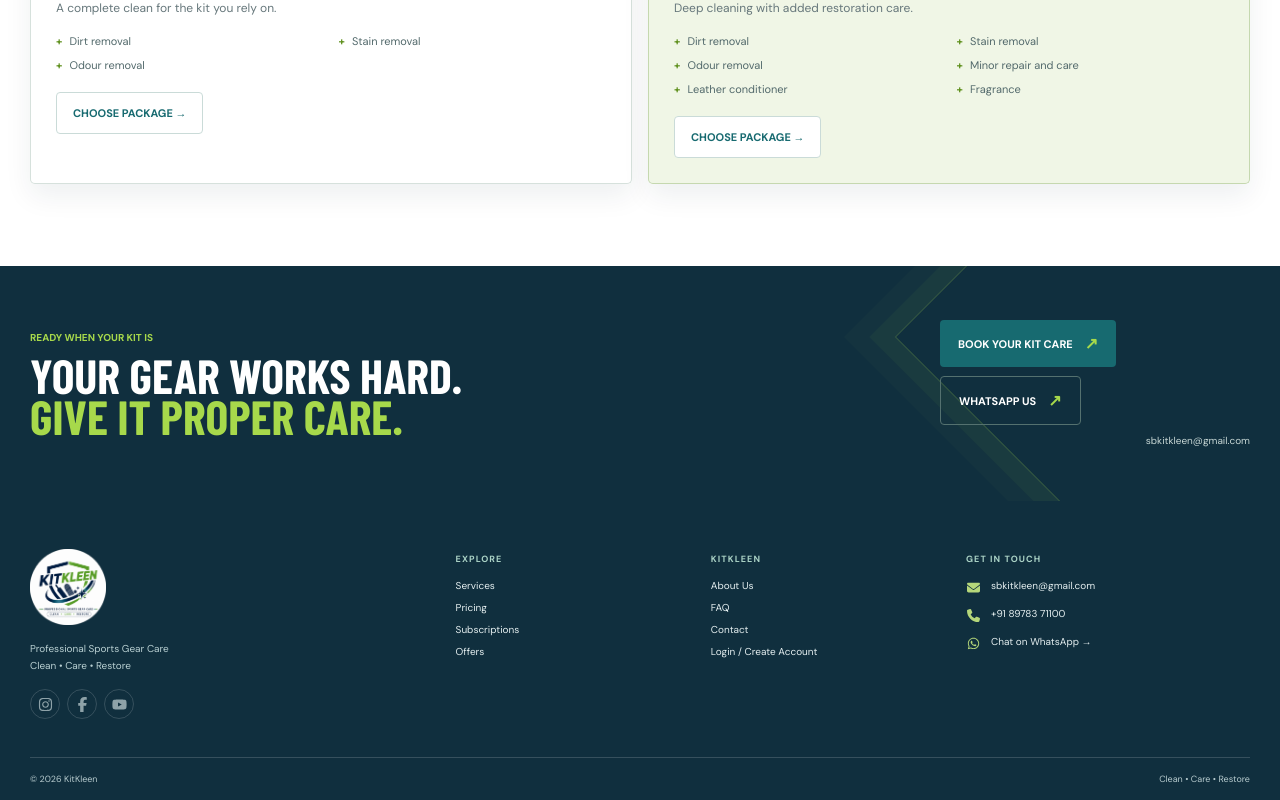
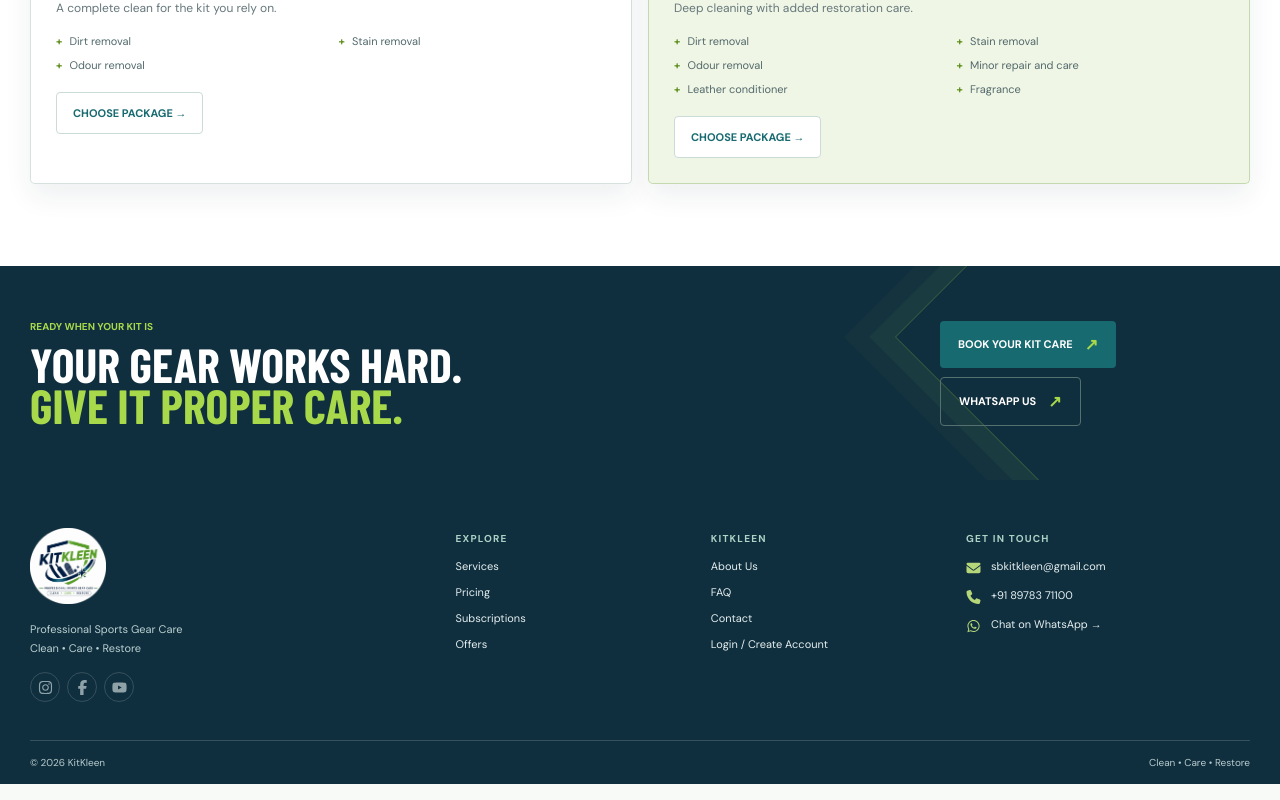
Before and after one commit to sbkitkleen/KitKleen, a Next.js app: page / in a window 1280 px wide. Shown: the part 5325-6125 px from the top of the page. Built offline with nearby package versions, Linux system fonts and the light colour scheme.

Commit message:
Refine homepage footer

```diff
--- a/app/globals.css
+++ b/app/globals.css
@@ -22,10 +22,10 @@
 .auth-wrap{max-width:470px;margin:52px auto}.auth-card{background:white;border:1px solid var(--line);border-radius:22px;padding:25px;box-shadow:var(--shadow)}.auth-tabs{display:grid;grid-template-columns:1fr 1fr;background:#edf5f2;border-radius:999px;padding:3px;margin-bottom:23px}.auth-tabs button{border:0;border-radius:999px;background:none;padding:9px;font-size:10px;font-weight:900;color:var(--muted)}.auth-tabs button.active{background:white;color:var(--teal);box-shadow:0 4px 12px rgba(25,80,80,.08)}.auth-card h2{font:700 42px/.9 "Barlow Condensed";text-transform:uppercase;margin:0 0 9px}.auth-card p{color:var(--muted);font-size:10px;line-height:1.7}.auth-form{display:grid;gap:10px}.auth-form input{padding:12px;border:1px solid #d7e2df;border-radius:9px}.auth-form button{border:0;cursor:pointer}
 .cart-layout{display:grid;grid-template-columns:1.25fr .75fr;gap:18px}.cart-list,.cart-summary{background:white;border:1px solid var(--line);border-radius:22px;padding:21px}.cart-item{display:grid;grid-template-columns:1fr auto;gap:12px;padding:15px 0;border-bottom:1px solid #e7eeec}.cart-item:last-child{border:0}.cart-item h3{font:700 24px/.95 "Barlow Condensed";text-transform:uppercase;margin:0 0 5px}.cart-item small{color:var(--muted);font-size:9px}.cart-item strong{font:700 24px "Barlow Condensed"}.qty{display:flex;align-items:center;justify-content:end;gap:6px;margin-top:8px}.qty button{width:26px;height:26px;border:1px solid #cbdcd8;background:white;border-radius:7px}.qty span{min-width:18px;text-align:center;font-size:10px;font-weight:900}.summary-row{display:flex;justify-content:space-between;padding:11px 0;border-bottom:1px solid #e8efed;font-size:11px}.summary-total{border:0;font-weight:900}.summary-total strong{font:700 31px "Barlow Condensed"}
 .empty-state{padding:55px 25px;text-align:center;background:white;border:1px dashed #bfd4d0;border-radius:21px}.empty-state h2{font:700 41px/.9 "Barlow Condensed";text-transform:uppercase;margin:0 0 8px}.empty-state p{font-size:10px;color:var(--muted)}
-.footer{background:#1e5e66;color:#dbe9ea;padding:48px 0 0}.footer-grid{display:grid;grid-template-columns:1.4fr .8fr .8fr 1fr;gap:35px}.footer-brand{max-width:280px}.footer-logo{width:64px;height:64px;object-fit:contain}.footer-word{color:white;font-size:28px;margin-top:5px}.footer p{font-size:10px;line-height:1.7;color:#b9d0d2}.footer h4{font-size:9px;text-transform:uppercase;letter-spacing:.12em;color:#abd3c6;margin:4px 0 14px}.footer-grid>div:not(.footer-brand) a{display:block;font-size:10px;margin-bottom:9px;color:#e5eff0}.social-row{display:flex;gap:7px;margin-top:15px}.social-row a{width:30px;height:30px!important;border:1px solid rgba(255,255,255,.25);border-radius:50%;display:grid!important;place-items:center;color:white!important;font-size:9px!important;margin:0!important}.footer-bottom{margin-top:38px;padding:15px 0;border-top:1px solid rgba(255,255,255,.12);display:flex;justify-content:space-between;font-size:9px;color:#b7cbce}
+.footer{background:#1e5e66;color:#dbe9ea;padding:48px 0 0}.footer-grid{display:grid;grid-template-columns:1.4fr .8fr .8fr 1fr;gap:35px}.footer-brand{max-width:280px}.footer-logo{width:64px;height:64px;object-fit:contain}.footer-word{color:white;font-size:28px;margin-top:5px}.footer p{font-size:11px;line-height:1.7;color:#b9d0d2}.footer h4{font-size:10px;text-transform:uppercase;letter-spacing:.12em;color:#abd3c6;margin:4px 0 14px}.footer-grid>div:not(.footer-brand) a{display:block;font-size:11px;line-height:1.45;margin-bottom:10px;color:#e5eff0}.footer-contact a{display:flex!important;align-items:center;gap:9px}.footer-contact a svg{width:14px;height:14px;flex:0 0 14px;font-size:13px;color:#a7d94b}.social-row{display:flex;gap:7px;margin-top:15px}.social-row a{width:30px;height:30px!important;border:1px solid rgba(255,255,255,.25);border-radius:50%;display:grid!important;place-items:center;color:white!important;font-size:10px!important;margin:0!important}.footer-bottom{margin-top:38px;padding:15px 0;border-top:1px solid rgba(255,255,255,.12);display:flex;justify-content:space-between;font-size:10px;color:#b7cbce}
 @media(max-width:1040px){.main-nav{display:none}.main-nav.nav-open{display:flex;position:absolute;top:110px;left:0;right:0;background:white;padding:15px;flex-wrap:wrap;box-shadow:var(--shadow);border-bottom:1px solid var(--line)}.menu-button{display:block}.header-actions{margin-left:auto}.hero-grid,.about-grid,.contact-grid,.cart-layout{grid-template-columns:1fr}.product-grid{grid-template-columns:1fr 1fr}.card-grid{grid-template-columns:repeat(2,1fr)}.process-grid{grid-template-columns:repeat(2,1fr)}.feature-grid{grid-template-columns:1fr 1fr}.feature:nth-child(2){border-right:0}.subscribe-grid{grid-template-columns:1fr}}
 
-@media(max-width:650px){.shell{width:calc(100% - 28px)}.utility-inner{height:auto;min-height:34px;padding:6px 0;flex-direction:column;align-items:flex-start;gap:2px}.utility-links{gap:8px;flex-direction:column}.header-inner{height:70px}.brand-link{min-width:auto}.brand-word{font-size:28px}.brand-logo{width:47px;height:47px}.header-login{display:none}.cart-link span{display:none}.main-nav.nav-open{top:104px}.hero{padding:48px 0}.hero h1,.page-hero h1{font-size:52px}.hero-art{min-height:350px}.hero-logo{width:210px;height:210px}.section{padding:60px 0}.section-title{display:block}.section-title h2{font-size:49px}.section-title p{margin-top:14px}.card-grid,.product-grid,.package-grid,.feature-grid,.process-grid,.values,.form-grid{grid-template-columns:1fr}.price-row{grid-template-columns:1fr 90px}.price-row .table-button{display:none}.faq-layout{grid-template-columns:1fr}.faq-nav{display:none}.footer-grid{grid-template-columns:1fr 1fr}.footer-brand{grid-column:1/-1}.footer-bottom{flex-direction:column;gap:5px}}
+@media(max-width:650px){.shell{width:calc(100% - 28px)}.utility-inner{height:auto;min-height:34px;padding:6px 0;flex-direction:column;align-items:flex-start;gap:2px}.utility-links{gap:8px;flex-direction:column}.header-inner{height:70px}.brand-link{min-width:auto}.brand-word{font-size:28px}.brand-logo{width:47px;height:47px}.header-login{display:none}.cart-link span{display:none}.main-nav.nav-open{top:104px}.hero{padding:48px 0}.hero h1,.page-hero h1{font-size:52px}.hero-art{min-height:350px}.hero-logo{width:210px;height:210px}.section{padding:60px 0}.section-title{display:block}.section-title h2{font-size:49px}.section-title p{margin-top:14px}.card-grid,.product-grid,.package-grid,.feature-grid,.process-grid,.values,.form-grid{grid-template-columns:1fr}.price-row{grid-template-columns:1fr 90px}.price-row .table-button{display:none}.faq-layout{grid-template-columns:1fr}.faq-nav{display:none}.footer-grid{grid-template-columns:1fr 1fr}.footer-brand{grid-column:1/-1}.footer-bottom{flex-direction:column;gap:5px}.footer p{font-size:11px}.footer h4{font-size:10px}.footer-grid>div:not(.footer-brand) a{font-size:11px}.footer-contact a{gap:8px}.footer-contact a svg{width:13px;height:13px;flex-basis:13px}.footer-bottom{font-size:10px}}
 
 /* KitKleen field identity */
 :root{--ink:#102f3e;--teal:#176a70;--teal2:#10545c;--green:#a7d94b;--greenSoft:#edf6d9;--sky:#eaf2f2;--paper:#f3f6f4;--line:#d8e2df;--muted:#66777b;--cream:#f8faf8;--shadow:0 16px 38px rgba(16,47,62,.1)}
@@ -44,7 +44,7 @@
 .process-section{background:#edf3ef;overflow:hidden}.timeline{position:relative;display:grid;grid-template-columns:repeat(4,1fr);gap:22px;padding-top:12px}.timeline:before{content:"";position:absolute;left:8px;right:8px;top:32px;height:2px;background:linear-gradient(90deg,var(--green) 0 0%,#c7d6d1 0%);animation:timeline-fill 1.6s .2s ease-out forwards}.timeline-step{position:relative;z-index:1}.timeline-marker{width:42px;height:42px;display:grid;place-items:center;background:#edf3ef;border:2px solid var(--teal);transform:skew(-8deg)}.timeline-marker span{font:700 15px "Barlow Condensed";color:var(--teal);transform:skew(8deg)}.timeline-copy{padding:19px 12px 0 0}.timeline-copy h3{font:700 27px "Barlow Condensed";letter-spacing:0;margin:0 0 8px}.timeline-copy p{max-width:230px;color:var(--muted);font-size:10px;line-height:1.7;margin:0}.timeline-step:nth-child(2) .timeline-marker,.timeline-step:nth-child(4) .timeline-marker{border-color:#90b64d}.timeline-step:nth-child(2) .timeline-marker span,.timeline-step:nth-child(4) .timeline-marker span{color:#608b25}@keyframes timeline-fill{to{background:linear-gradient(90deg,var(--green) 0 100%,#c7d6d1 100%)}}
 .why-layout{display:grid;grid-template-columns:.72fr 1.28fr;gap:50px;align-items:start}.why-heading h2{font:700 47px/.88 "Barlow Condensed";letter-spacing:0;margin:13px 0}.why-heading h2 em{font-style:normal;color:var(--teal)}.why-heading>p{color:var(--muted);font-size:12px;line-height:1.7;max-width:300px}.benefit-grid{display:grid;grid-template-columns:repeat(2,1fr);gap:0 22px}.benefit-item{position:relative;padding:14px 0 16px 43px;border-bottom:1px solid var(--line)}.benefit-item>span{position:absolute;left:0;top:16px;color:#7fa644;font:700 16px "Barlow Condensed"}.benefit-item h3{font-size:12px;margin:0 0 6px}.benefit-item p{font-size:10px;line-height:1.6;color:var(--muted);margin:0}
 .audience-section{padding:74px 0;background:#e7efeb}.audience-grid{display:grid;grid-template-columns:repeat(3,1fr);border-top:1px solid #cad8d2;border-left:1px solid #cad8d2}.audience-item{min-height:88px;position:relative;display:flex;align-items:center;gap:14px;padding:16px;border-right:1px solid #cad8d2;border-bottom:1px solid #cad8d2;transition:background .2s}.audience-item:hover{background:#f7faf6}.audience-item span{color:#6f9a35;font:700 14px "Barlow Condensed"}.audience-item strong{font:700 17px/1 "Barlow Condensed";letter-spacing:0}.audience-item b{margin-left:auto;color:var(--teal);font-size:14px}
-.booking-band{padding:54px 0;background:#102f3e;color:white;position:relative;overflow:hidden}.booking-band:after{content:"";position:absolute;right:-100px;top:-130px;width:400px;height:400px;border:1px solid rgba(167,217,75,.25);transform:rotate(45deg);box-shadow:0 0 0 18px rgba(167,217,75,.045),0 0 0 36px rgba(167,217,75,.025)}.booking-inner{position:relative;z-index:1;display:grid;grid-template-columns:1fr auto;gap:30px;align-items:center}.booking-inner .eyebrow{color:var(--green);letter-spacing:0}.booking-inner h2{font:700 48px/.85 "Barlow Condensed";letter-spacing:0;margin:11px 0 0}.booking-inner h2 em{font-style:normal;color:var(--green)}.booking-actions{display:flex;align-items:center;gap:9px;flex-wrap:wrap;max-width:310px}.booking-actions .btn{border-radius:4px;text-transform:uppercase;white-space:nowrap;letter-spacing:0}.booking-actions .btn-secondary{background:transparent;color:white;border-color:#54716f}.booking-email{width:100%;color:#c7d7d5;font-size:10px;text-align:right}
+.booking-band{padding:54px 0;background:#102f3e;color:white;position:relative;overflow:hidden}.booking-band:after{content:"";position:absolute;right:-100px;top:-130px;width:400px;height:400px;border:1px solid rgba(167,217,75,.25);transform:rotate(45deg);box-shadow:0 0 0 18px rgba(167,217,75,.045),0 0 0 36px rgba(167,217,75,.025)}.booking-inner{position:relative;z-index:1;display:grid;grid-template-columns:1fr auto;gap:30px;align-items:center}.booking-inner .eyebrow{color:var(--green);letter-spacing:0}.booking-inner h2{font:700 48px/.85 "Barlow Condensed";letter-spacing:0;margin:11px 0 0}.booking-inner h2 em{font-style:normal;color:var(--green)}.booking-actions{display:flex;align-items:center;gap:9px;flex-wrap:wrap;max-width:310px}.booking-actions .btn{border-radius:4px;text-transform:uppercase;white-space:nowrap;letter-spacing:0}.booking-actions .btn-secondary{background:transparent;color:white;border-color:#54716f}
 .product-description{font-size:10px;line-height:1.5;color:var(--muted);margin:0 0 9px}.product-card{border-radius:5px;transition:transform .2s,box-shadow .2s}.product-card:hover{transform:translateY(-3px);box-shadow:var(--shadow)}.product-icon{border-radius:4px}.product-bottom button{border-radius:3px;cursor:pointer}.product-bottom button.is-added{background:#5d842d}
 .hero,.page-hero,.section,.subscribe-band,.process-section,.audience-section,.booking-band{scroll-margin-top:76px}.page-hero{background:#edf3ef}.page-hero h1{letter-spacing:0}.section-title h2,.about-copy h2,.subscribe-grid h2,.auth-card h2{letter-spacing:0}.btn{border-radius:4px;letter-spacing:0}.contact-card,.form-card,.auth-card,.cart-list,.cart-summary,.empty-state{border-radius:5px}
 @media(max-width:1100px){.home-hero-grid{grid-template-columns:1fr 1fr;gap:25px}.home-hero h1{font-size:66px}.gear-stage{min-height:420px}.gear-tile{width:98px;height:92px}.brand-link{min-width:145px}.main-nav a{padding-inline:6px;font-size:9px}.header-inner{gap:9px}.gear-grid{grid-template-columns:repeat(3,minmax(0,1fr))}.builder-layout{gap:35px}.why-layout{gap:32px}}
--- a/components/HomeExperience.tsx
+++ b/components/HomeExperience.tsx
@@ -695,12 +695,7 @@
               <span aria-hidden="true">↗</span>
             </a>
 
-            <a
-              className="booking-email"
-              href="mailto:sbkitkleen@gmail.com"
-            >
-              sbkitkleen@gmail.com
-            </a>
+
           </div>
         </div>
       </section>
```
